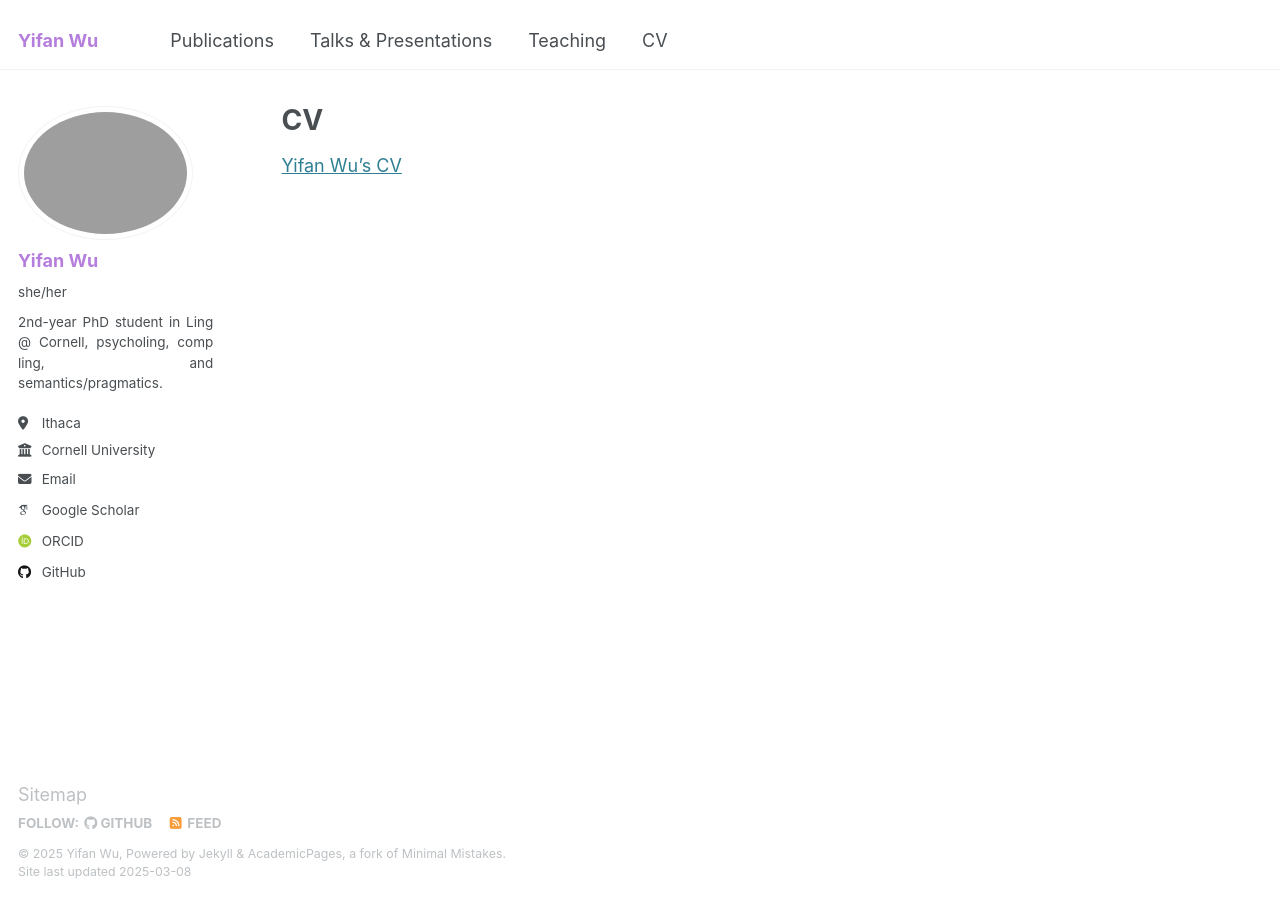
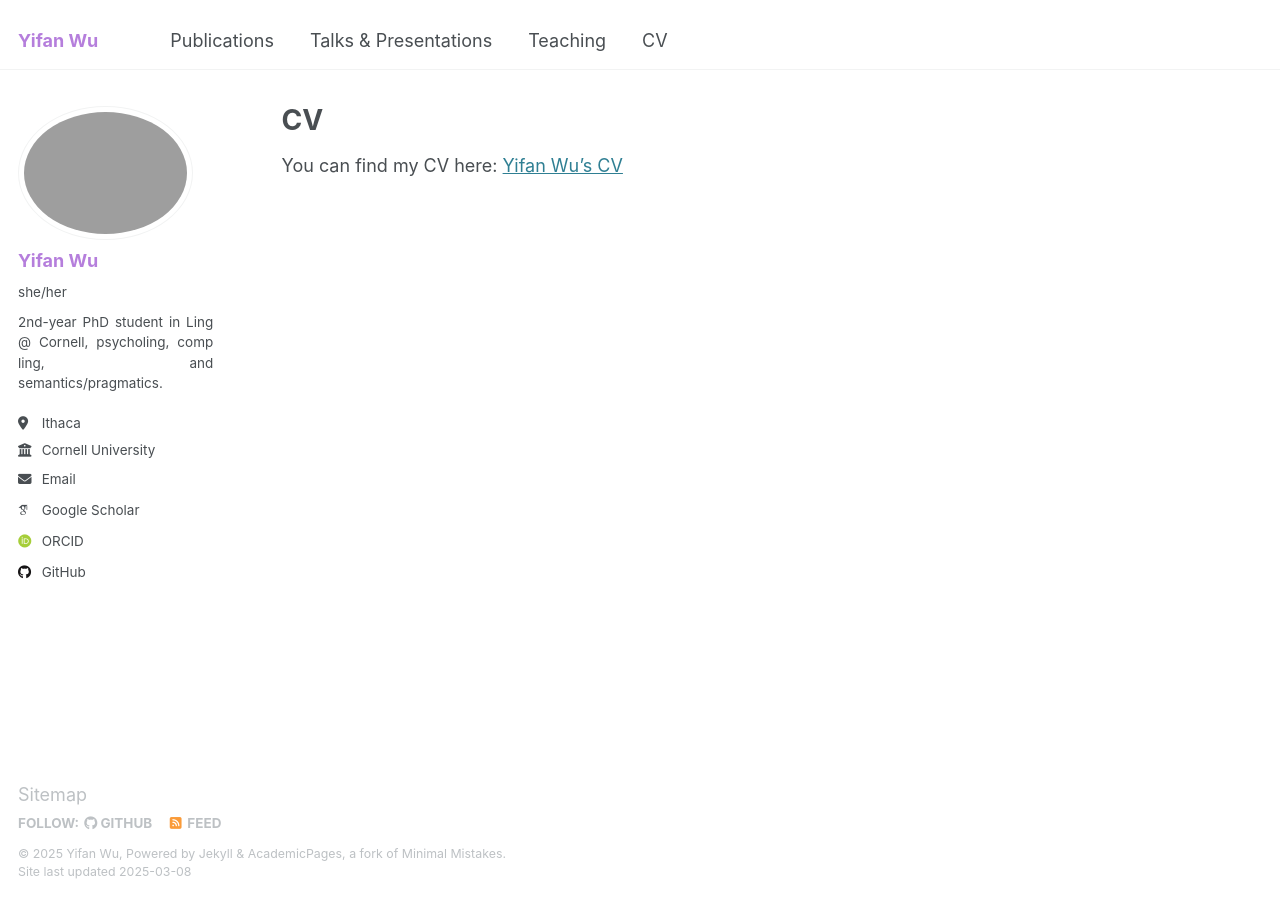
Before and after one commit to lynn-yifanwu-ling/lynn-yifanwu-ling.github.io, a Jekyll site: the page built from _pages/cv.md, in a window 1280 px wide. Built offline with Jekyll 4.4.1, drawn with Linux system fonts in a browser that asks for light colours; some web fonts are replaced.

Commit message:
Update cv.md

```diff
--- a/_pages/cv.md
+++ b/_pages/cv.md
@@ -9,4 +9,4 @@ redirect_from:
 
 {% include base_path %}
 
-[Yifan Wu's CV](/files/Yifan Wu_CV.pdf)
+You can find my CV here: [Yifan Wu's CV](/files/Yifan Wu_CV.pdf)
```
